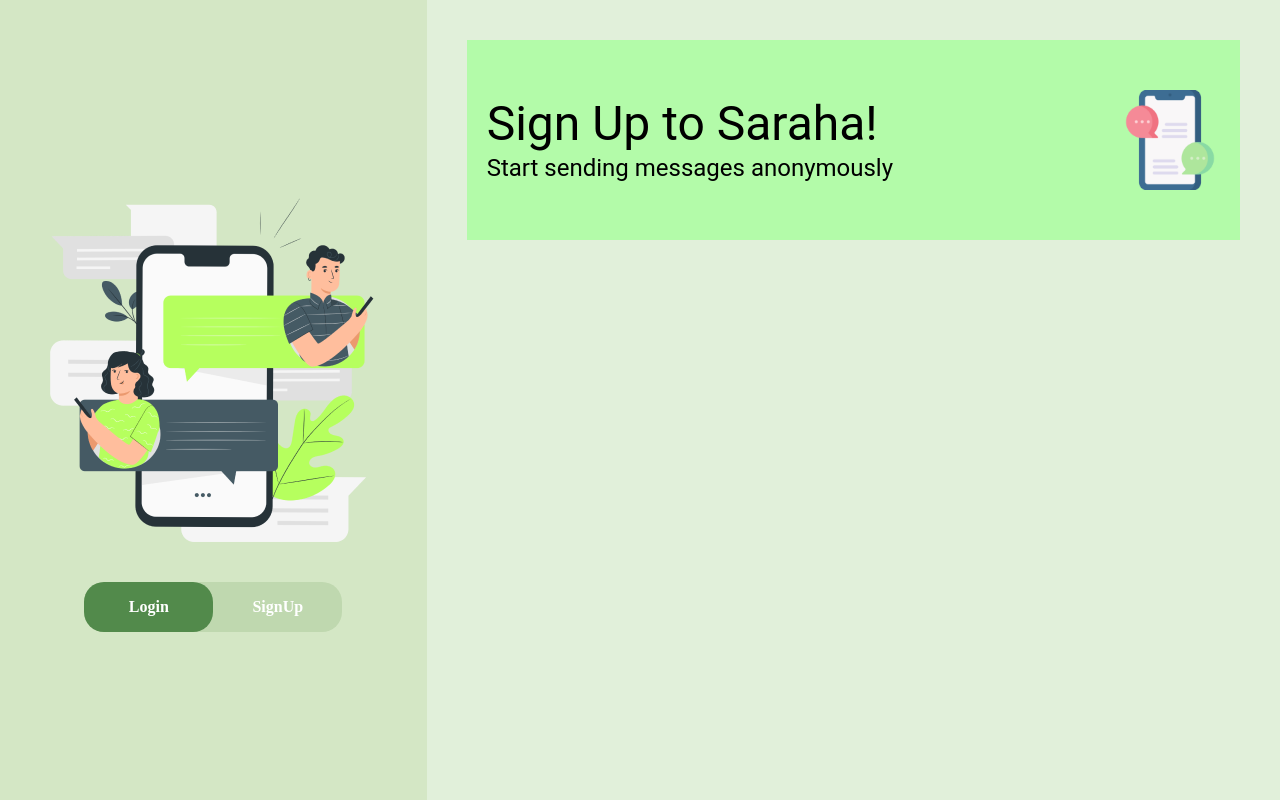
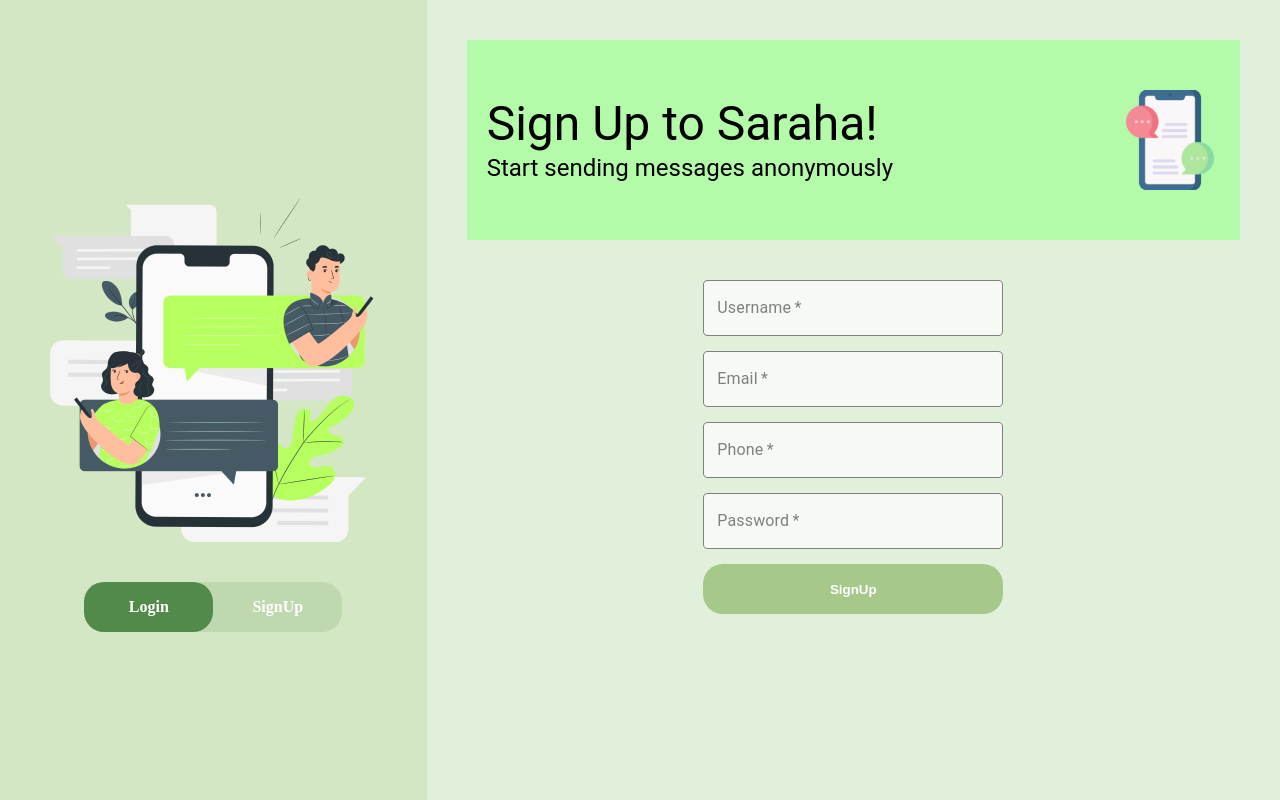
Before and after one commit to AmrWeb02/Saraha, a React (Vite) app: page /signup in a window 1280 px wide. Built offline with nearby package versions, Linux system fonts and the light colour scheme.

Commit message:
Added login, and sign up form.

```diff
--- a/src/App.jsx
+++ b/src/App.jsx
@@ -19,7 +19,8 @@
       dark:"#A6C88B",
       accent:"#B3FBA9",
       extra:"#BFD8AF",
-      white:"#ffffff"
+      white:"#ffffff",
+      inputColor:"#F6F9F4",
     }
   }
 })
--- /dev/null
+++ b/src/Components/LoginForm.jsx
@@ -0,0 +1,50 @@
+import React from 'react'
+// Components
+import Box from '@mui/material/Box';
+import TextField from '@mui/material/TextField';
+import { InputAdornment } from '@mui/material';
+import IconButton from '@mui/material/IconButton';
+import SubmitBtn from './SubmitBtn.jsx'
+export const styleObj = {
+  backgroundColor:"primary.inputColor",
+                    "& .MuiOutlinedInput-root": {
+                      "& fieldset": {
+                        borderColor: "gray", // Default border color
+                      },
+                      "&:hover fieldset": {
+                        borderColor: "primary.dark", // Border color on hover
+                      },
+                      "&.Mui-focused fieldset": {
+                        borderColor: "green", // Border color when focused
+                      },
+                    },
+                    "& .MuiInputLabel-root": {
+                      color: "gray", // Default label color
+                    },
+                    "& .MuiInputLabel-root.Mui-focused": {
+                      color: "green", // Label color when focused
+                    },
+}
+const LoginForm = () => {
+
+  return (
+    <>
+      <Box component="form" autoComplete='false' style={{display:"flex", flexDirection:"column",alignItems:"center",}}>
+        <TextField label="Email" variant='outlined'
+                   required
+                   sx={styleObj}
+                   style={{marginBottom:"15px", width:"300px"}}
+        />
+        <TextField label="Password" variant='outlined'
+                   required
+                   type="password"
+                   sx={styleObj}
+                   style={{marginBottom:"15px", width:"300px"}}
+        />
+        <SubmitBtn label="Login"/>
+      </Box>
+    </>
+  )
+}
+
+export default LoginForm
--- a/src/Components/MsgContainer.jsx
+++ b/src/Components/MsgContainer.jsx
@@ -12,7 +12,6 @@
         </Box>
         <Box component="img" src={phone} alt={phone} sx={{ width: {sm:"60px", md:"80px", lg:"100px"}, height:{sm:"60px", md:"80px", lg:"100px"}}}></Box>
     </Box>
-
     </>
   )
 }
--- /dev/null
+++ b/src/Components/SignUpForm.jsx
@@ -0,0 +1,34 @@
+import React from 'react'
+// Styles
+import { styleObj } from './LoginForm'
+// Components
+import Box from '@mui/material/Box';
+import TextField from '@mui/material/TextField';
+import SubmitBtn from './SubmitBtn.jsx'
+const SignUpForm = () => {
+  return (
+    <Box component="form" autoComplete='false' style={{display:"flex", flexDirection:"column",alignItems:"center",}}>
+    <TextField label="Username" variant="outlined" type="text"
+                required
+                sx={styleObj}
+                style={{marginBottom:"15px", width:"300px"}}/>
+    <TextField label="Email" variant='outlined'
+               required
+               sx={styleObj}
+               style={{marginBottom:"15px", width:"300px"}}
+    />
+    <TextField label="Phone" variant="outlined" type="number"
+                required
+                sx={styleObj}
+                style={{marginBottom:"15px", width:"300px"}}/>
+    <TextField label="Password" variant='outlined'
+               required
+               type="password"
+               sx={styleObj}
+               style={{marginBottom:"15px", width:"300px"}}
+    />
+    <SubmitBtn label="SignUp"/>
+  </Box>  )
+}
+
+export default SignUpForm
--- /dev/null
+++ b/src/Components/SubmitBtn.jsx
@@ -0,0 +1,27 @@
+import React from 'react'
+import Box from '@mui/material/Box';
+
+const SubmitBtn = ({label}) => {
+    const BtnStyles = {
+        height: "50px",
+        borderRadius: "20px",
+        color: "white",
+        fontWeight: "bold",
+        backgroundColor: "primary.dark",
+        border: "none",
+        width: "300px",
+        transition: "all 0.5s ease",
+        cursor: "pointer",
+        '&:hover':{
+            backgroundColor:"#528a4b",
+        }
+    }
+  return (
+    <>
+    <Box component="input" type="submit" value={label} sx={BtnStyles}/>
+    </>
+
+  )
+}
+
+export default SubmitBtn
--- a/src/Pages/Login.jsx
+++ b/src/Pages/Login.jsx
@@ -1,8 +1,12 @@
 import React from 'react'
 import MsgContainer from '../Components/MsgContainer'
+import LoginForm from '../Components/LoginForm'
 const Login = () => {
   return (
+    <>
     <MsgContainer title="Welcome back" subtitle="Enter your details below"/>
+    <LoginForm/>
+    </>
   )
 }
 
--- a/src/Pages/SignUp.jsx
+++ b/src/Pages/SignUp.jsx
@@ -1,8 +1,13 @@
 import React from 'react'
 import MsgContainer from '../Components/MsgContainer'
+import SignUpForm from '../Components/SignUpForm'
 const SignUp = () => {
   return (
+    <>
     <MsgContainer title="Sign Up to Saraha!" subtitle="Start sending messages anonymously"/>
+    <SignUpForm/>
+    </>
+
   )
 }
 
```
